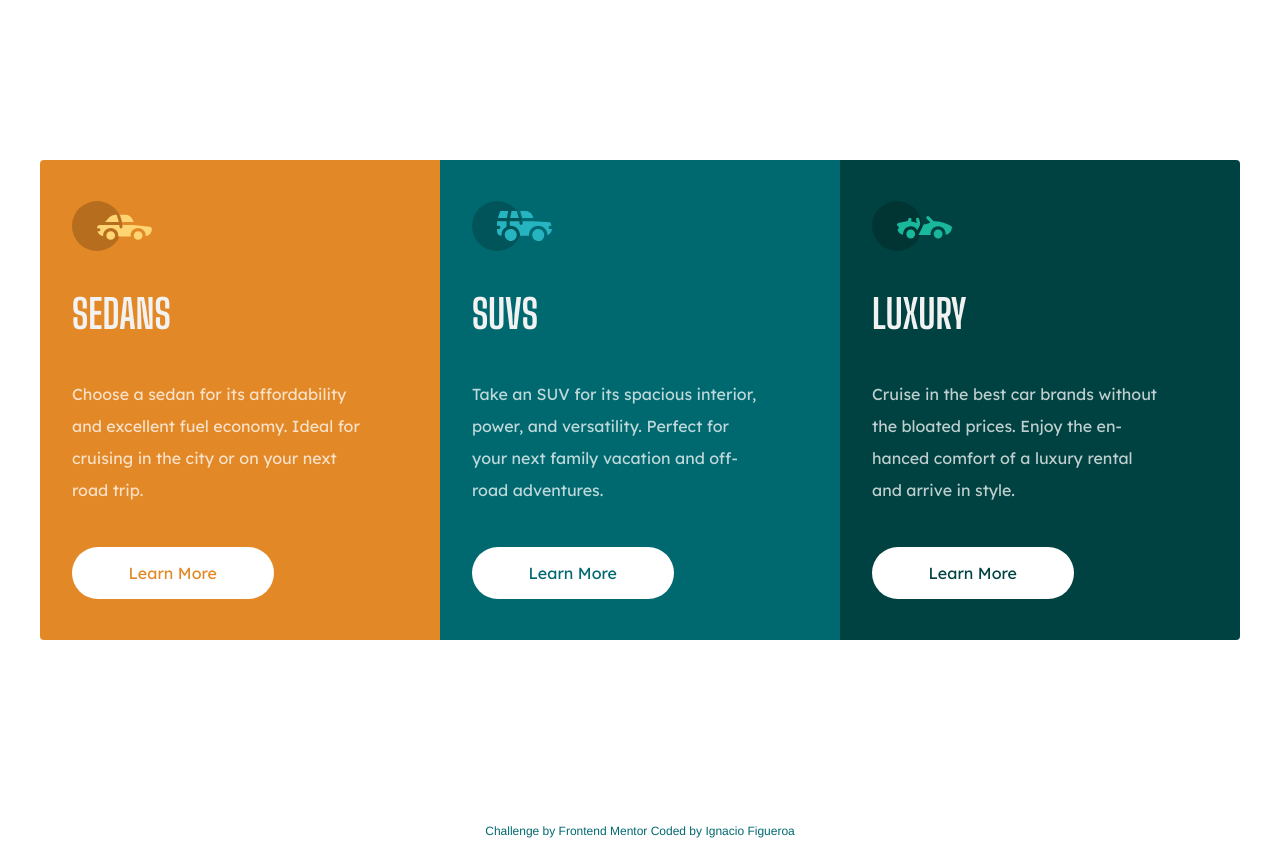
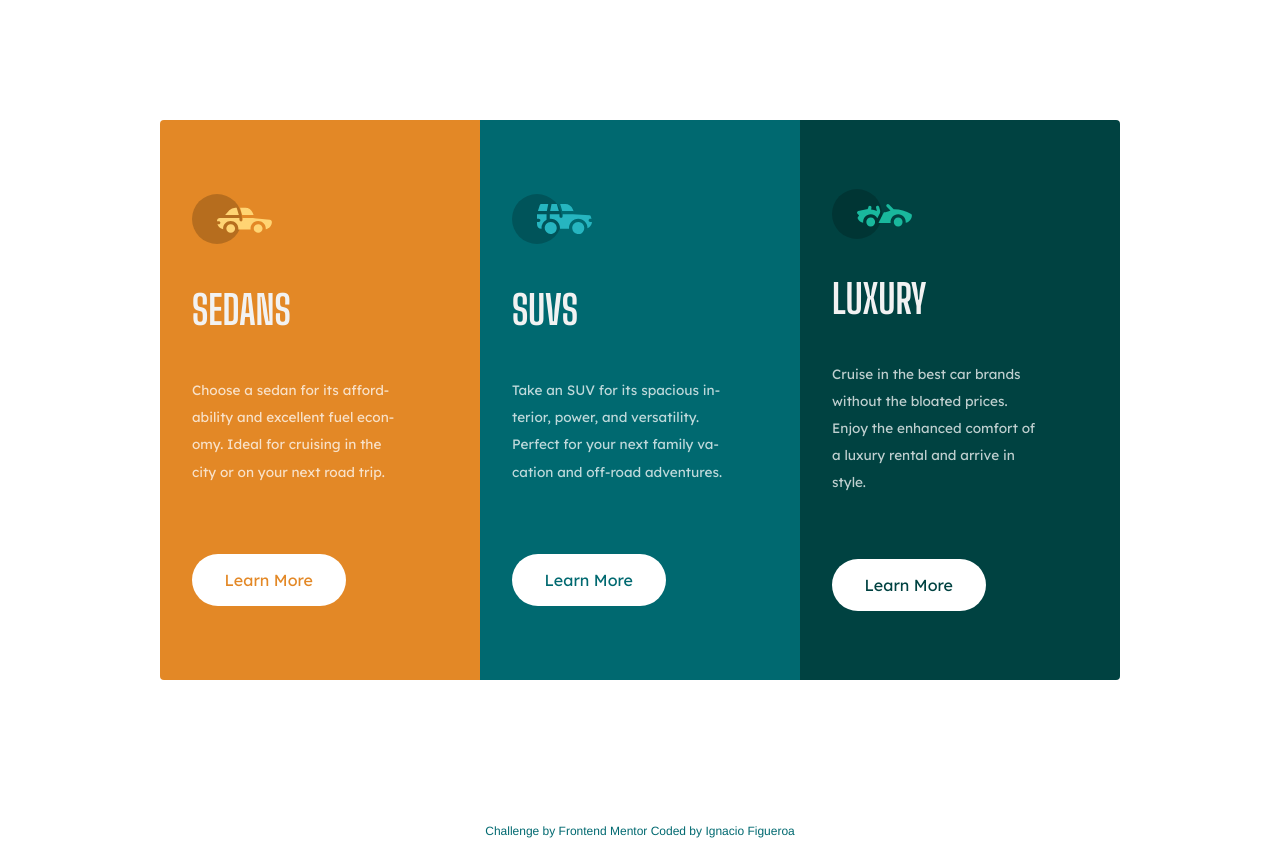
Before and after one commit to ignaciofigueroadev/3-Column-preview-card-component, a website: page index.html in a window 1280 px wide. Drawn offline with Linux system fonts and the light colour scheme.

Commit message:
Fixing some bugs

```diff
--- a/sass/style.scss
+++ b/sass/style.scss
@@ -31,8 +31,8 @@
 }
 
 .card {
-    width: 25em;
-    height: 25em;
+    width: 20em;
+    height: 35em;
     display: flex;
     flex-direction: column;
     justify-content: space-between;
@@ -40,21 +40,20 @@
     padding: 2em;
 
     &__icon {
-        width: 3em;
+        width: 5em;
     }
 
     &__title {
         color: $veryLightGray;
         font-family: $bigShouldersDisplay;
-        font-size: 1.75em;
-        margin: 0.75em 0 0.75em 0;
+        font-size: 3em;
         text-transform: uppercase;
     }
 
     &__description {
         color: $transparentWhite;
         font-family: $lexendaDeca;
-        font-size: .75em;
+        font-size: .80em;
         line-height: 2em;
         margin: 0 3em 2em 0;
     }
@@ -63,7 +62,7 @@
         width: 60%;
         background-color: $white;
         padding: 1em;
-        border-radius: 3em;
+        border-radius: 5em;
         transition: .2s ease-in-out;
         font-family: $lexendaDeca;
     }
@@ -115,7 +114,7 @@
     }
 
     .card {
-        height: 30em;
+        height: 35em;
 
         &__icon {
             width: 5em;
@@ -126,7 +125,11 @@
         }
 
         &__description {
-            font-size: 1em;
+            font-size: .85em;
+
+        &__button {
+            margin-top: 4em;
+        }
         }
     }
 }
```
Also changed, not shown: css/style.css, 1 other file.
